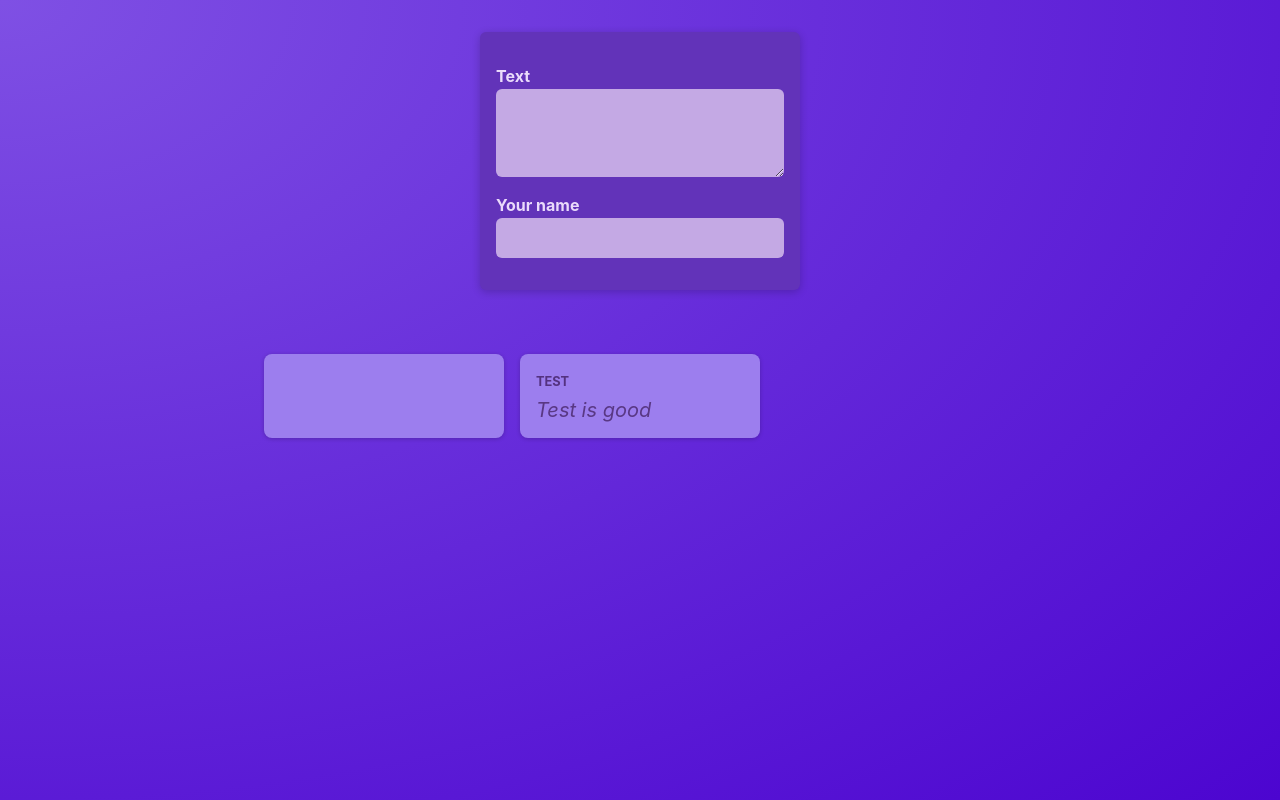
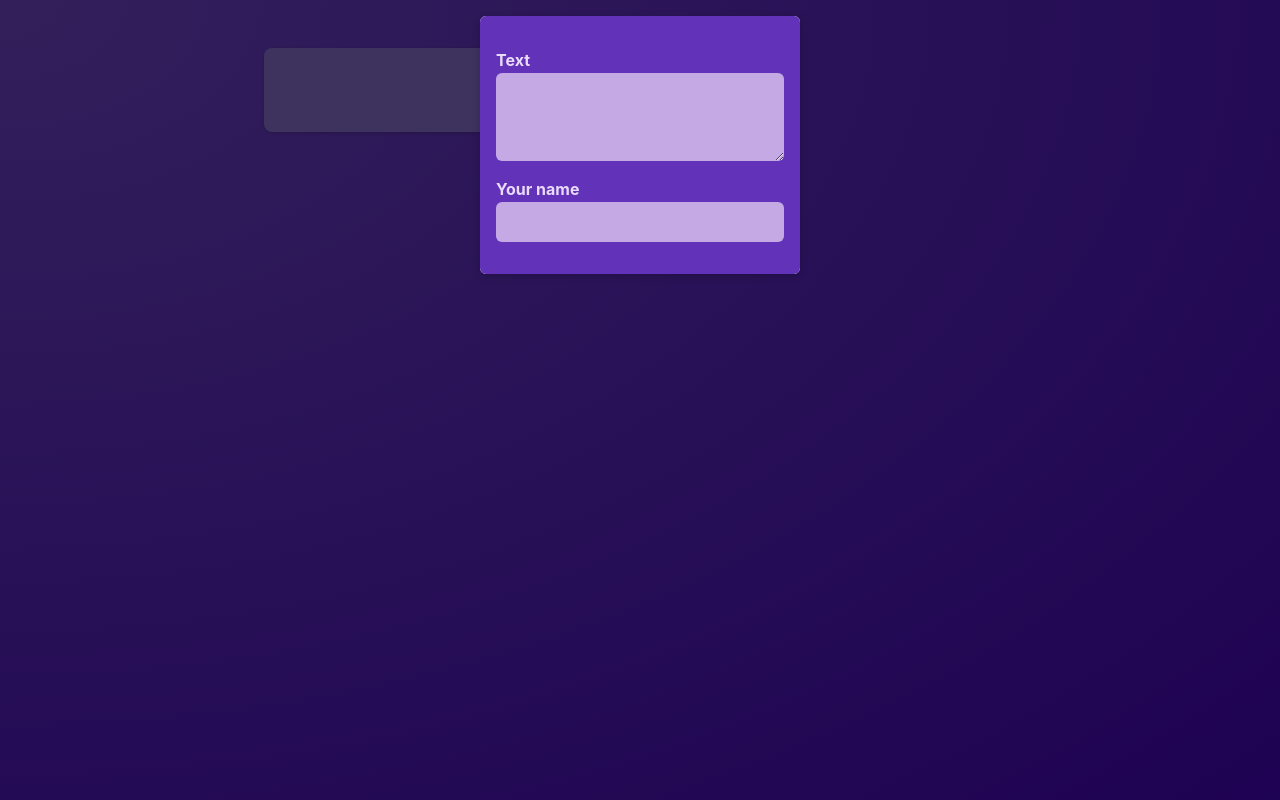
Before and after one commit to Price3258/react-crash-course, a React (Vite) app: page / in a window 1280 px wide. Built offline with nearby package versions, Linux system fonts and the light colour scheme.

Commit message:
29. modal 을 만들고 children 넘기기

```diff
--- /dev/null
+++ b/src/components/Modal.jsx
@@ -0,0 +1,14 @@
+import classes from "./Modal.module.css";
+
+function Modal({ children }) {
+  return (
+    <>
+      <div className={classes.backdrop} />
+      <dialog open className={classes.modal}>
+        {children}
+      </dialog>
+    </>
+  );
+}
+
+export default Modal;
--- /dev/null
+++ b/src/components/Modal.module.css
@@ -0,0 +1,18 @@
+.backdrop {
+  position: fixed;
+  top: 0;
+  left: 0;
+  width: 100%;
+  height: 100vh;
+  background-color: rgba(0, 0, 0, 0.6);
+  z-index: 1;
+}
+
+.modal {
+  border: none;
+  border-radius: 6px;
+  box-shadow: 0 2px 8px rgba(0, 0, 0, 0.2);
+  padding: 0;
+  overflow: hidden;
+  z-index: 1;
+}
--- a/src/components/NewPost.module.css
+++ b/src/components/NewPost.module.css
@@ -2,9 +2,9 @@
   background-color: #6233b9;
   padding: 1rem;
   width: 20rem;
-  margin: 2rem auto;
+  /* margin: 2rem auto;
   border-radius: 6px;
-  box-shadow: 0 2px 8px rgba(0, 0, 0, 0.2);
+  box-shadow: 0 2px 8px rgba(0, 0, 0, 0.2); */
 }
 
 .form label {
@@ -46,10 +46,10 @@
   background-color: #23014a;
 }
 
-.actions button[type='button'] {
+.actions button[type="button"] {
   background-color: transparent;
 }
 
-.actions button[type='button']:hover {
+.actions button[type="button"]:hover {
   color: #d1bee6;
 }
--- a/src/components/PostsList.jsx
+++ b/src/components/PostsList.jsx
@@ -2,6 +2,7 @@
 import NewPost from "./NewPost";
 import Post from "./Post";
 import classes from "./PostsList.module.css";
+import Modal from "./Modal";
 
 const PostsList = () => {
   const [enteredBody, setEnteredBody] = useState("");
@@ -17,12 +18,13 @@
 
   return (
     <>
-      <NewPost
-        author={enteredAuthor}
-        body={enteredBody}
-        onBodyChange={changeBodyHandler}
-        onAuthorChange={onAuthorChange}
-      />
+      <Modal>
+        <NewPost
+          onBodyChange={changeBodyHandler}
+          onAuthorChange={onAuthorChange}
+        />
+      </Modal>
+
       <ul className={classes.posts}>
         <Post author={enteredAuthor} body={enteredBody} />
         <Post author="Test" body="Test is good" />
```
